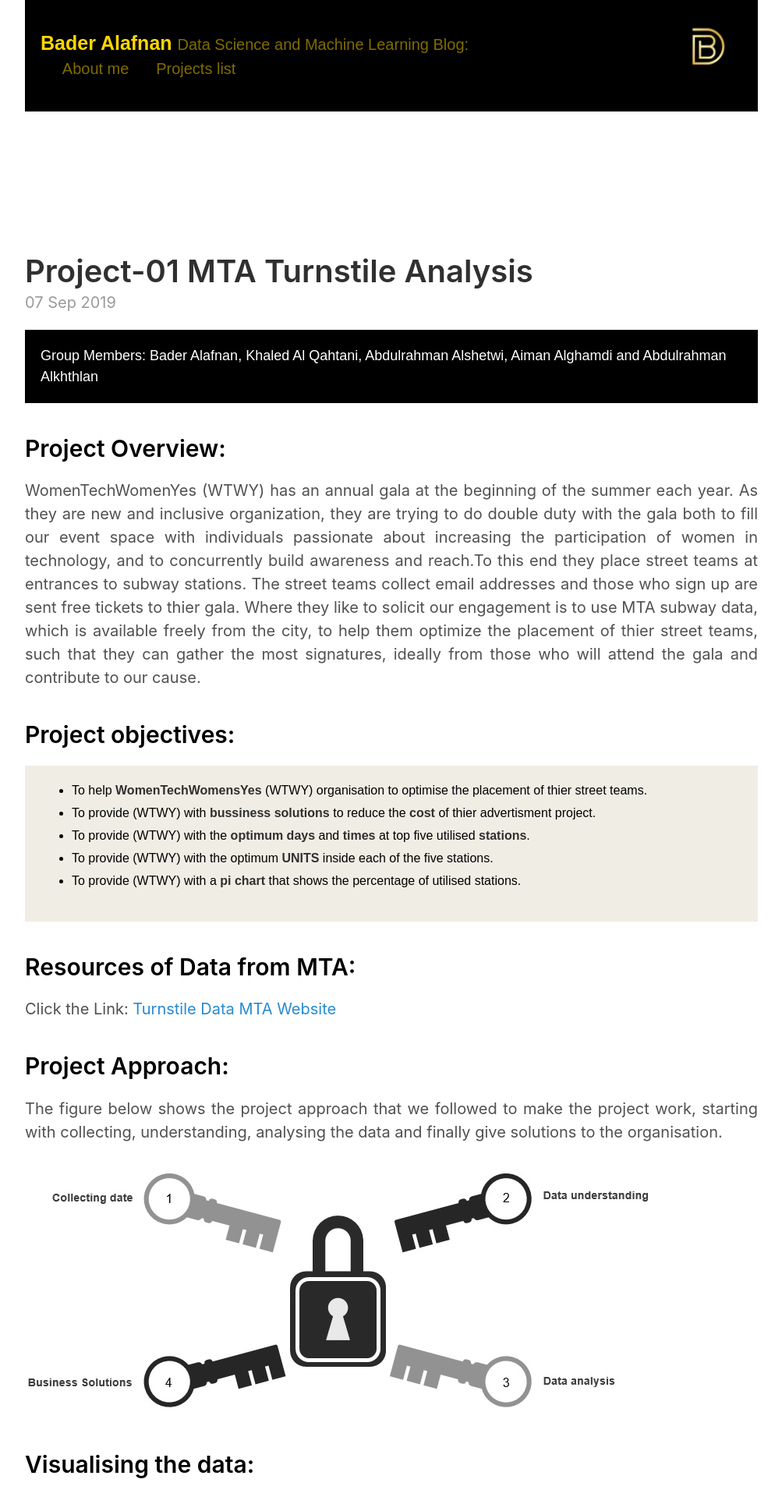
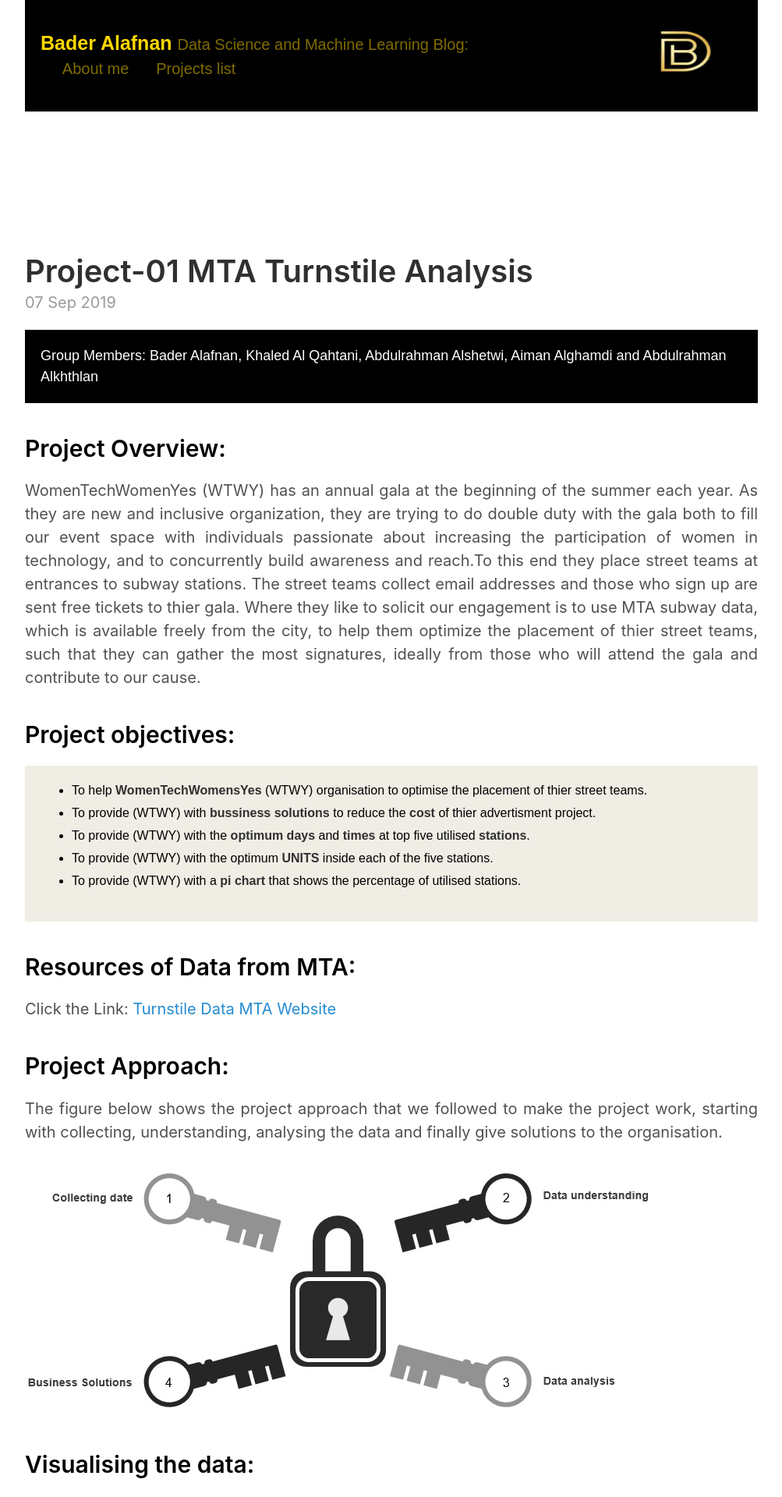
Before and after one commit to alafnan/alafnan.github.io, a Jekyll site: the page built from index.html, in a window 1280 px wide. Shown: the top 1920 px of the page at 78% size, without its empty margins (138-1141 px from the left). Built offline with Jekyll 4.4.1, drawn with Linux system fonts in a browser that asks for light colours; the list of posts is cut into pages by our own code.

Commit message:
Update default.html

```diff
--- a/_layouts/default.html
+++ b/_layouts/default.html
@@ -6,7 +6,7 @@
   <body>
 
     <div style="max-width: 50rem; padding-left: 1.5rem; padding-right: 1.5rem; margin-left: auto; margin-right: auto;">
-      <img src = "https://raw.githubusercontent.com/alafnan/alafnan.github.io/master/public/hnet.com-image (2).ico" alt="logo" style="float: right; width: 124px; height: 123px; padding-right: 4px;"/>
+      <img src = "https://raw.githubusercontent.com/alafnan/alafnan.github.io/master/public/hnet.com-image (2).ico" alt="logo" style="float: right; width: 187px; height: 136px; padding-right: 0px;"/>
       <div style="margin-bottom: 9rem; padding: 1rem;   color: #000000;   background-color: #000000; font-family: Arial, Helvetica, sans-serif; font-size:0.8em; text-align: left;" >
       <header style="padding-top: 1rem; padding-bottom: 1rem;" >
         <h3 class="masthead-title">
```
